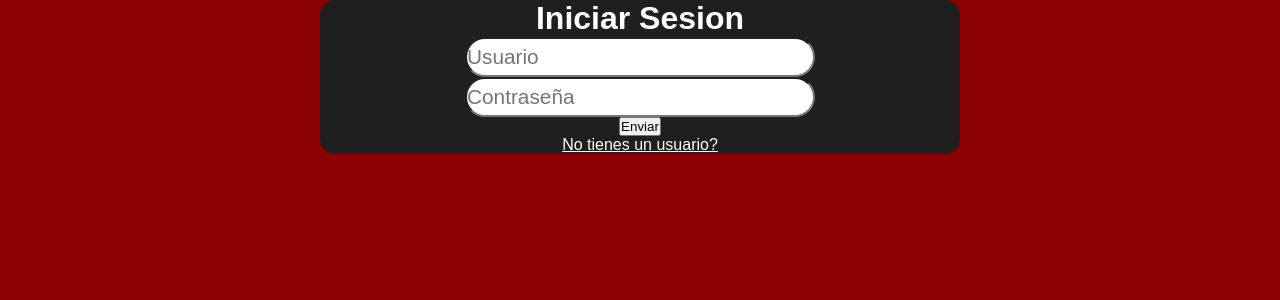
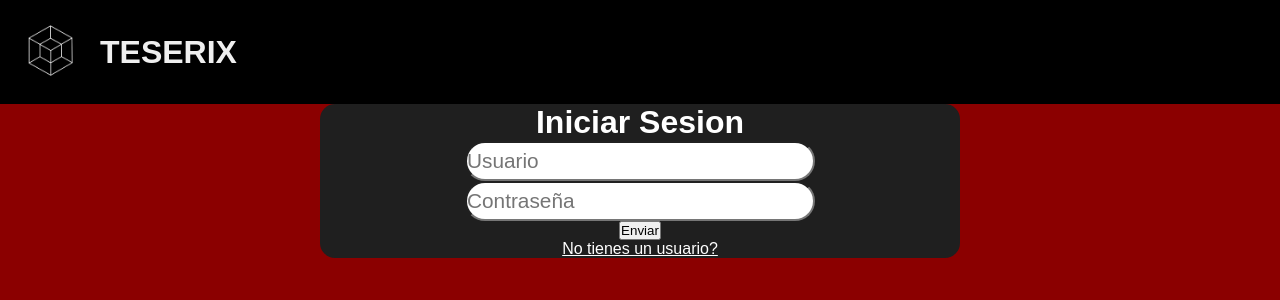
Before and after one commit to lucas-fernandez5/teserix, a PHP site: page /login.php in a window 1280 px wide. Shown: the top 300 px of the page. Run offline with PHP 8.4, Linux system fonts and the light colour scheme; some web fonts are replaced.

Commit message:
modified some of the php files

```diff
--- a/assets/styles/stylesession.css
+++ b/assets/styles/stylesession.css
@@ -22,13 +22,13 @@ a{
     align-items: center;
     justify-content: center;
 }
-.header-logo{
+.ca{
     display: flex;
     align-items: center;
-    background-color: #EFEFEF;
-    color: black;
+    background-color: black;
+    color: #EFEFEF;
 }
-.header-logo img{
+.ca img{
     width: 70px;
     height: 70px;
     margin: 15px;
--- a/index.php
+++ b/index.php
@@ -17,14 +17,14 @@ include('conexion.php');
 </head>
     <body>
         <header class="ca">
-            <a href='index.html'><img src="assets/images/images.png"></a>
+            <a href='index.php'><img src="assets/images/images.png"></a>
             <h1>TESERIX</h1>
         </header>
         <nav>
             <ul class="menu">
                 <div class="links-to">
-                    <li><a href='index.html'>Ventas</a></li>
-                    <li><a href='turno.html'>Turnos</a></li>
+                    <li><a href='index.php'>Ventas</a></li>
+                    <li><a href='turno.php'>Turnos</a></li>
                 </div>
                 <div class="session-info">
                     <li class="usuario"><?php
--- a/login.php
+++ b/login.php
@@ -13,6 +13,10 @@ include("conexion.php");
     <title>Iniciar Sesion</title>
 </head>
 <body>
+    <header class="ca">
+        <a href='/'><img src="images/images.png"></a>
+        <h1>TESERIX</h1>
+    </header>
     <div class="formulario">
         <form action="login.php" method="POST" >
             <h1>Iniciar Sesion</h1>
--- a/turno.php
+++ b/turno.php
@@ -20,8 +20,8 @@
 
         <nav>
             <ul class="menu">
-                <li><a href='index.html'>Ventas</a></li>
-                <li><a href='turno.html'>Turnos</a></li>
+                <li><a href='index.php'>Ventas</a></li>
+                <li><a href='turno.php'>Turnos</a></li>
                 <li class="usuario"><?php
                 session_start();
                 if(isset($_SESSION['username'])) {
```
